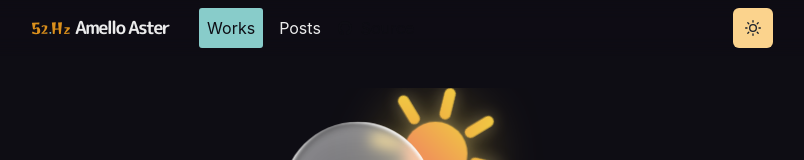
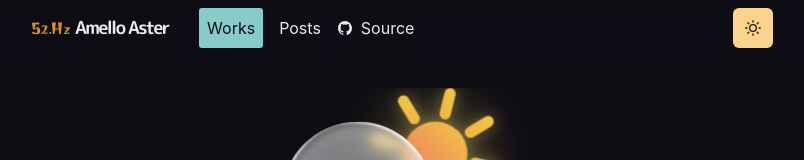
Before and after one commit to AmelloAster/damagedcode, a Next.js app: page /works in a window 1280 px wide. Shown: the top 160 px of the page, without its empty margins (243-1047 px from the left). Built offline with nearby package versions, Linux system fonts and the light colour scheme.

Commit message:
style: 💄 ui fix

```diff
--- a/components/Navbar.tsx
+++ b/components/Navbar.tsx
@@ -88,7 +88,7 @@ const NavBar: FCC<{ path: string }> = props => {
           <Link
             href="https://github.com/AmelloAster/damagedcode"
             isExternal={true}
-            color="#0E0D14"
+            color={useColorModeValue('"#0E0D14"', 'whiteAlpha.900')}
             className="flex items-center gap-2"
           >
             <Icon as={IoLogoGithub} /> Source
```
Also changed, not shown: public/favicon copy.png (added).
